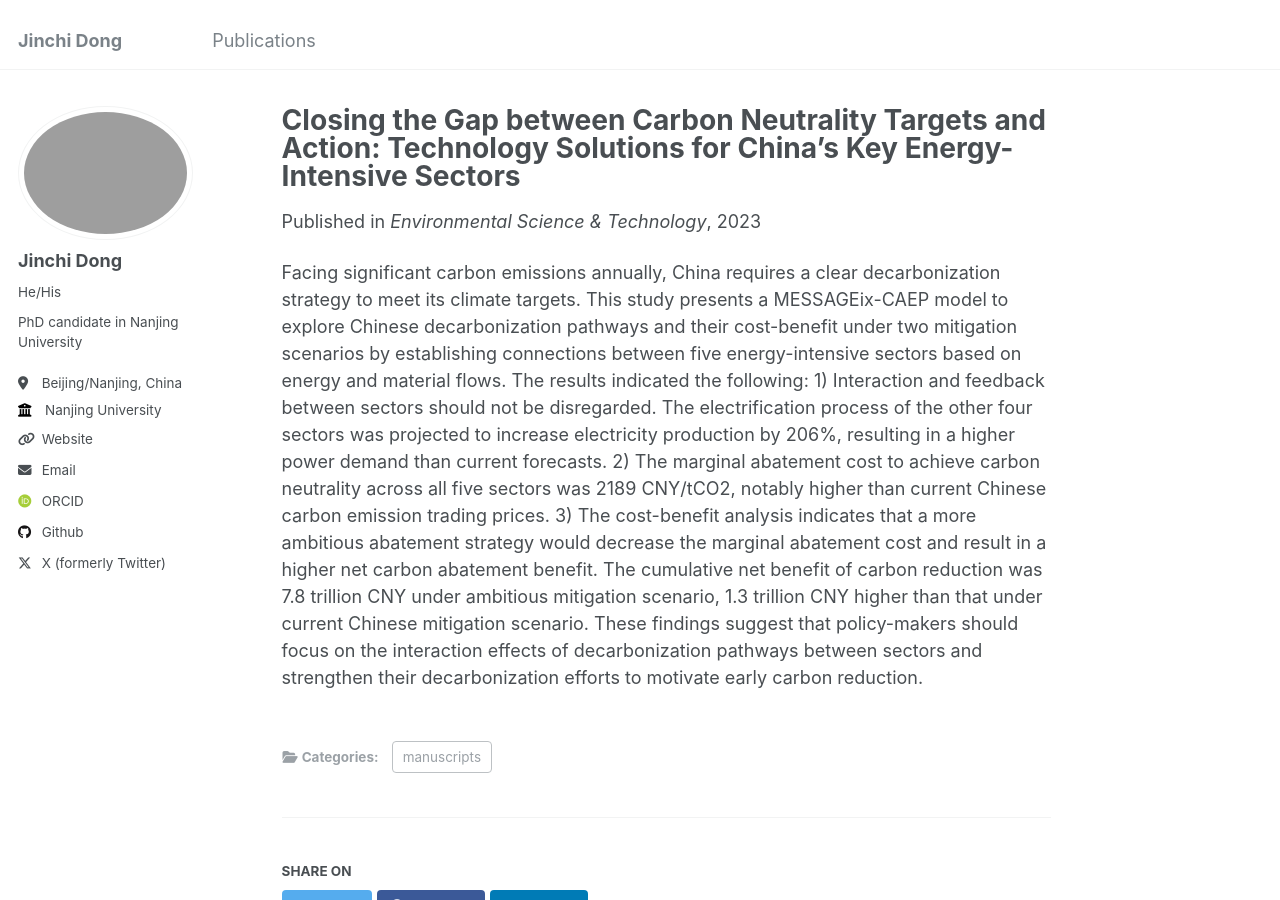
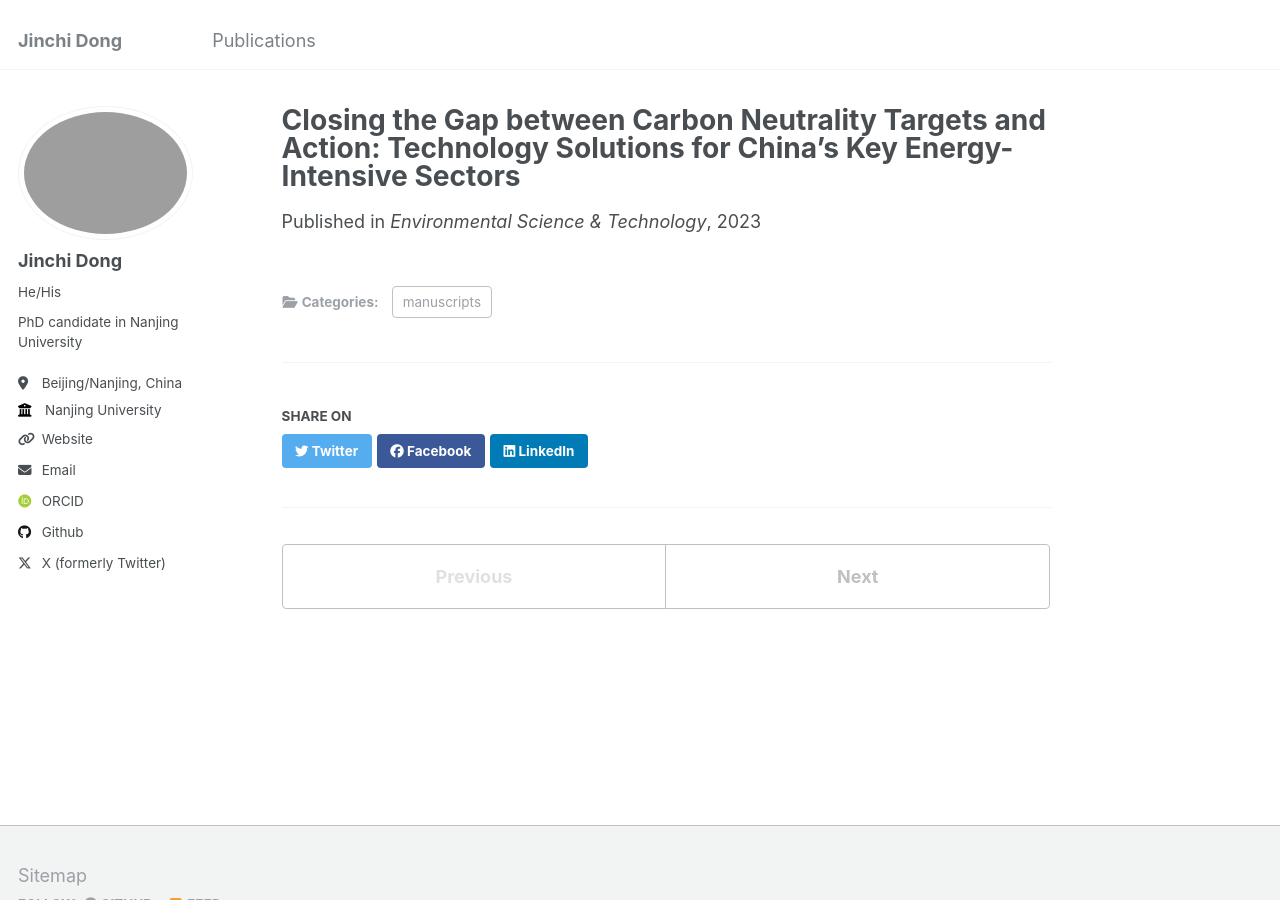
Before and after one commit to dongjinchi/dongjinchi, a Jekyll site: the page built from _publications/2023-paper-1.md, in a window 1280 px wide and 900 px high. Built offline with Jekyll 4.4.1, drawn with Linux system fonts in a browser that asks for light colours; some web fonts are replaced; a file with an impossible date is left out.

Commit message:
Update 2023-paper-1.md

```diff
--- a/_publications/2023-paper-1.md
+++ b/_publications/2023-paper-1.md
@@ -10,4 +10,3 @@ slidesurl: #'http://academicpages.github.io/files/slides1.pdf'
 paperurl: 'https://pubs.acs.org/doi/10.1021/acs.est.2c08171'
 citation: #'Your Name, You. (2009). &quot;Paper Title Number 1.&quot; <i>Journal 1</i>. 1(1).'
 ---
-Facing significant carbon emissions annually, China requires a clear decarbonization strategy to meet its climate targets. This study presents a MESSAGEix-CAEP model to explore Chinese decarbonization pathways and their cost-benefit under two mitigation scenarios by establishing connections between five energy-intensive sectors based on energy and material flows. The results indicated the following: 1) Interaction and feedback between sectors should not be disregarded. The electrification process of the other four sectors was projected to increase electricity production by 206%, resulting in a higher power demand than current forecasts. 2) The marginal abatement cost to achieve carbon neutrality across all five sectors was 2189 CNY/tCO2, notably higher than current Chinese carbon emission trading prices. 3) The cost-benefit analysis indicates that a more ambitious abatement strategy would decrease the marginal abatement cost and result in a higher net carbon abatement benefit. The cumulative net benefit of carbon reduction was 7.8 trillion CNY under ambitious mitigation scenario, 1.3 trillion CNY higher than that under current Chinese mitigation scenario. These findings suggest that policy-makers should focus on the interaction effects of decarbonization pathways between sectors and strengthen their decarbonization efforts to motivate early carbon reduction.
```
